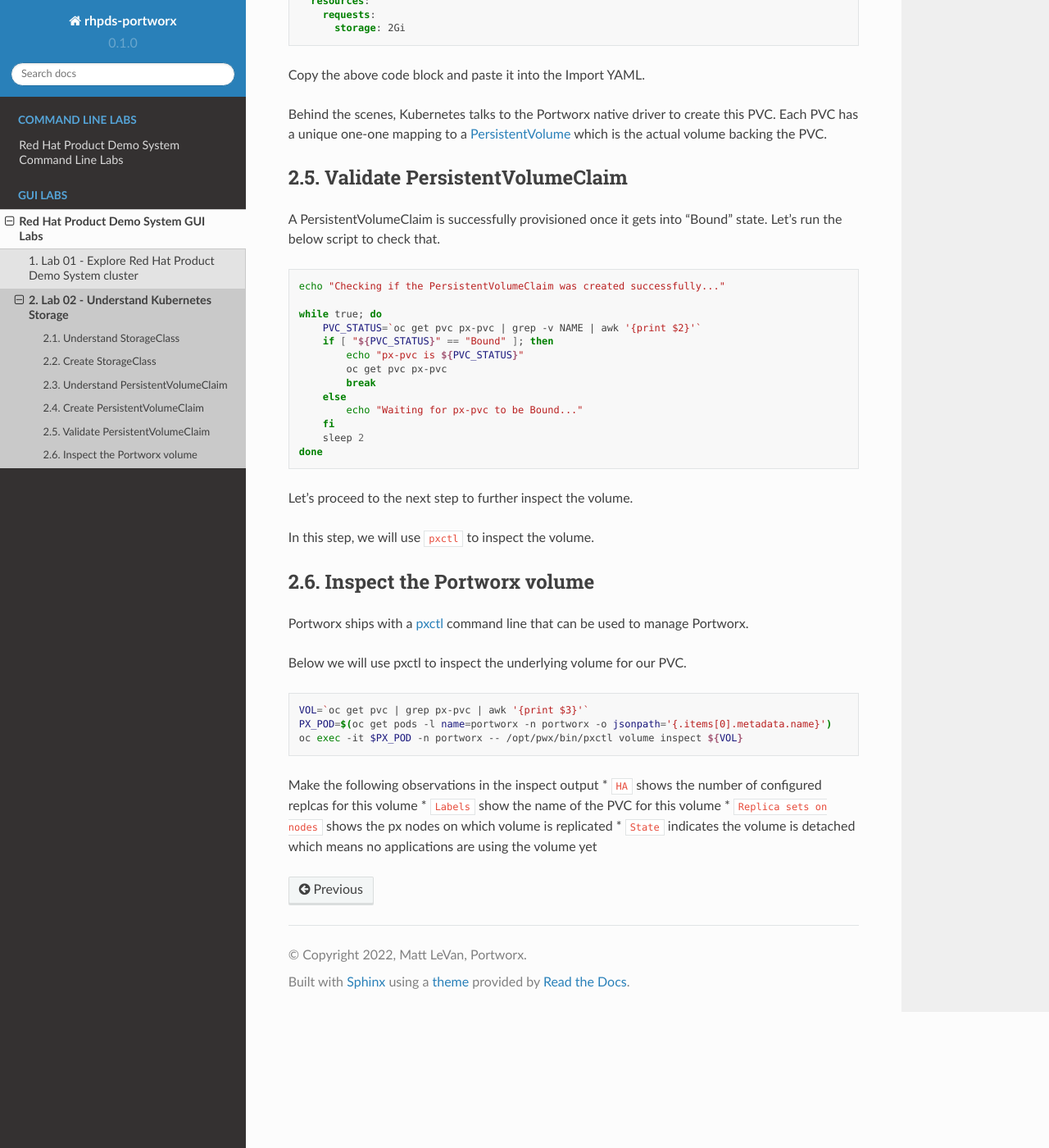
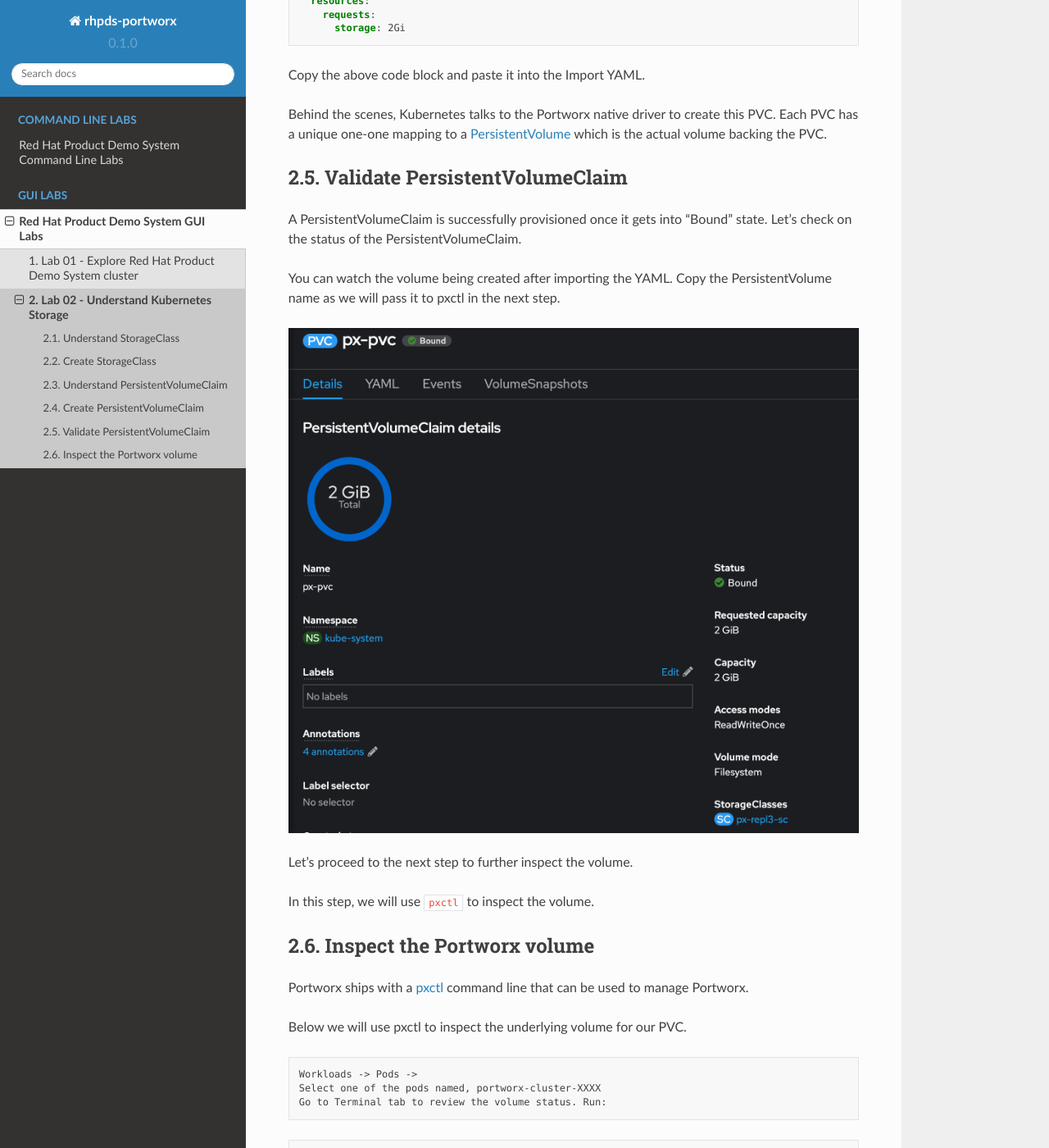
Before and after one commit to rhpds/pxe-rhdp-lab, a Sphinx documentation site: the page built from docs/source/gui-based-labs/review-k8s-storage-gui.rst, in a window 1280 px wide and 1400 px high, scrolled down 1616 px. Shown: the whole window at 82% size. Built offline with Sphinx 7.4.7 and the Read the Docs theme 2.0.0, drawn with Linux system fonts in a browser that asks for light colours.

Commit message:
review updates

```diff
--- a/docs/source/gui-based-labs/review-k8s-storage-gui.rst
+++ b/docs/source/gui-based-labs/review-k8s-storage-gui.rst
@@ -87,23 +87,11 @@
 ------------------------------------
 
 A PersistentVolumeClaim is successfully provisioned once it gets into
-“Bound” state. Let’s run the below script to check that.
+“Bound” state. Let's check on the status of the PersistentVolumeClaim.
 
-.. code-block:: shell
+You can watch the volume being created after importing the YAML. Copy the PersistentVolume name as we will pass it to pxctl in the next step.
 
-  echo "Checking if the PersistentVolumeClaim was created successfully..."
-
-  while true; do
-      PVC_STATUS=`oc get pvc px-pvc | grep -v NAME | awk '{print $2}'`
-      if [ "${PVC_STATUS}" == "Bound" ]; then
-          echo "px-pvc is ${PVC_STATUS}"
-          oc get pvc px-pvc
-          break
-      else
-          echo "Waiting for px-pvc to be Bound..."
-      fi
-      sleep 2
-  done
+.. image:: images/px-pvc.png
 
 Let's proceed to the next step to further inspect the volume.
 
@@ -118,11 +106,15 @@
 
 Below we will use pxctl to inspect the underlying volume for our PVC.
 
+.. code-block:: text
+
+    Workloads -> Pods ->
+    Select one of the pods named, portworx-cluster-XXXX
+    Go to Terminal tab to review the volume status. Run:
+
 .. code-block:: shell
 
-  VOL=`oc get pvc | grep px-pvc | awk '{print $3}'`
-  PX_POD=$(oc get pods -l name=portworx -n portworx -o jsonpath='{.items[0].metadata.name}')
-  oc exec -it $PX_POD -n portworx -- /opt/pwx/bin/pxctl volume inspect ${VOL}
+    /opt/pwx/bin/pxctl volume inspect <PVC-ID>
 
 Make the following observations in the inspect output \* ``HA`` shows
 the number of configured replcas for this volume \* ``Labels`` show the
```
Also changed, not shown: docs/source/gui-based-labs/images/px-pvc.png (added).
